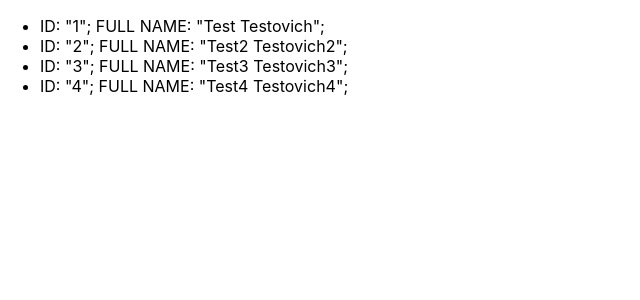
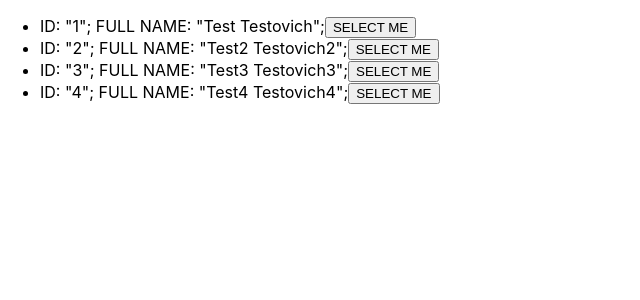
Before and after one commit to Vasy12/fe-react-app, a React (Create React App) app: page / in a window 1280 px wide. Shown: the top 300 px of the page, without its empty margins (0-640 px from the left). Built offline with nearby package versions, Linux system fonts and the light colour scheme.

Commit message:
Add select functional

```diff
--- a/src/components/UsersList/UserListItem.jsx
+++ b/src/components/UsersList/UserListItem.jsx
@@ -2,12 +2,21 @@ import React from 'react';
 
 const UserListItem = props => {
   const {
+    onSelect,
+    isSelected,
     user: { id, name, surname },
   } = props;
 
+  const styles = {
+    backgroundColor: isSelected ? 'rgba(0,0,0,0.5)' : 'initial',
+  };
+
   return (
-    <li>
-      ID: "{id}"; FULL NAME: "{name} {surname}";
+    <li style={styles}>
+      <span>
+        ID: "{id}"; FULL NAME: "{name} {surname}";
+      </span>
+      <button onClick={onSelect}>SELECT ME</button>
     </li>
   );
 };
--- a/src/components/UsersList/index.jsx
+++ b/src/components/UsersList/index.jsx
@@ -1,12 +1,7 @@
 import React, { Component } from 'react';
 import UserListItem from './UserListItem';
 
-class UsersList extends Component {
-  constructor(props) {
-    super(props);
-
-    this.state = {
-      users: [
+const dbData = [
   {
     id: 1,
     name: 'Test',
@@ -27,12 +22,36 @@ class UsersList extends Component {
     name: 'Test4',
     surname: 'Testovich4',
   },
-      ],
+];
+
+class UsersList extends Component {
+  constructor(props) {
+    super(props);
+
+    this.state = {
+      users: dbData.map(u => ({ ...u, isSelected: false })),
     };
   }
 
-  mapUser = user => {
-    return <UserListItem key={user.id} user={user} />;
+  mapUser = (user, index) => {
+    const { users } = this.state;
+    const selectUserHandler = () => {
+      //const newUsers = JSON.parse(JSON.stringify(users)); // плохА
+      const newUsers = [...users];
+      newUsers[index].isSelected = !newUsers[index].isSelected;
+      this.setState({
+        users: newUsers,
+      });
+    };
+
+    return (
+      <UserListItem
+        key={user.id}
+        user={user}
+        onSelect={selectUserHandler}
+        isSelected={user.isSelected}
+      />
+    );
   };
 
   render() {
@@ -40,5 +59,6 @@ class UsersList extends Component {
     return <ul>{users.map(this.mapUser)}</ul>;
   }
 }
-
+// Parent => Child = props
+// Child => Parent = callback
 export default UsersList;
```
Lines whose indentation alone changed are shown as unchanged.
